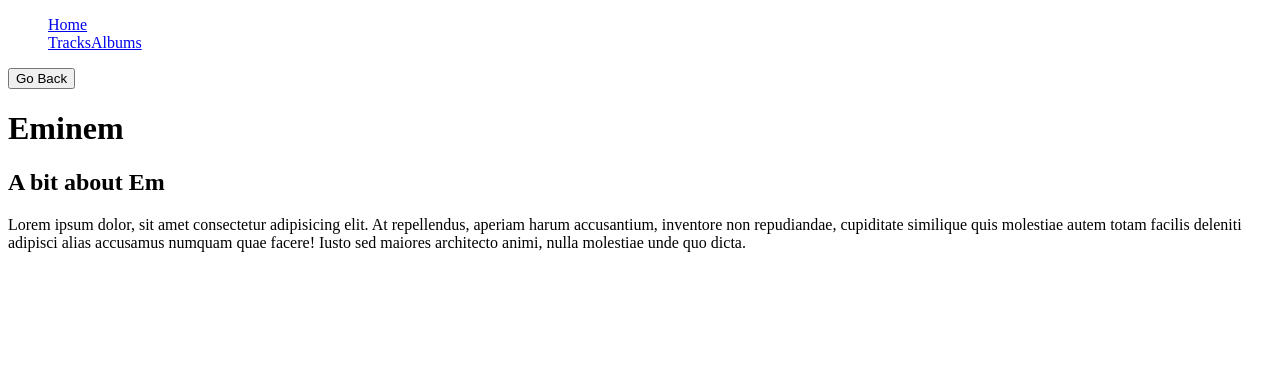
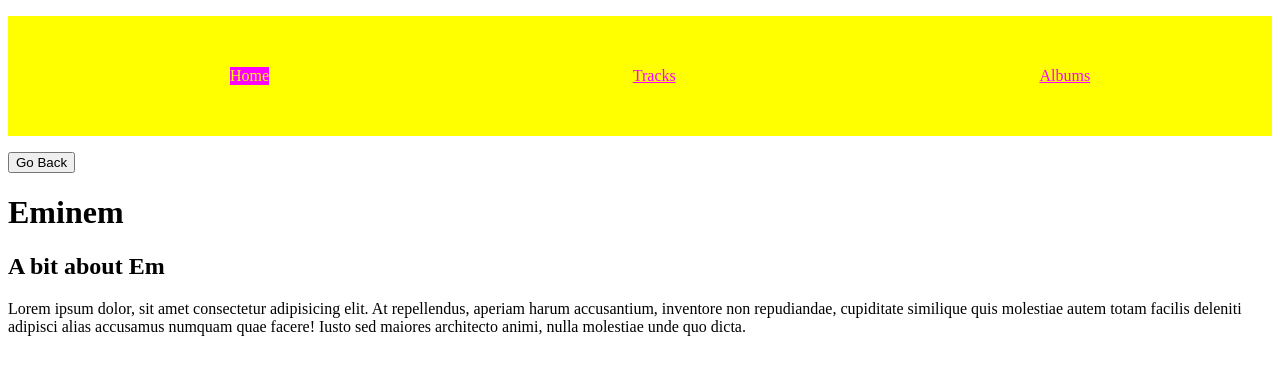
Before and after one commit to jakerinahmed/react-exercise, a React (Create React App) app: page / in a window 1280 px wide. Shown: the top 374 px of the page. Built offline with nearby package versions, Linux system fonts and the light colour scheme; the HTML template or start-up script is replaced by a standard one.

Commit message:
navbar styling

```diff
--- a/src/Layout/Header/index.js
+++ b/src/Layout/Header/index.js
@@ -5,7 +5,7 @@
 
 function Header() {
 
-  const activeClass = (({ isActive }) => isActive ? 'current' : undefined)
+  const activeClass = (({ isActive }) => isActive ? 'current' : 'notActive')
 
   return (
 
--- a/src/Layout/Header/style.css
+++ b/src/Layout/Header/style.css
@@ -1,4 +1,19 @@
 .current {
+    /* display: flex;
+    justify-content: space-between; */
+    background-color: magenta;
+    text-decoration: none;
+    color:yellow;
+}
+
+ul {
     display: flex;
-    justify-content: space-between;
+    justify-content: space-around;
+    align-items: center;
+    background-color: yellow;
+    height: 15vh;
 }
+
+.notActive {
+    color: magenta
+}
```
